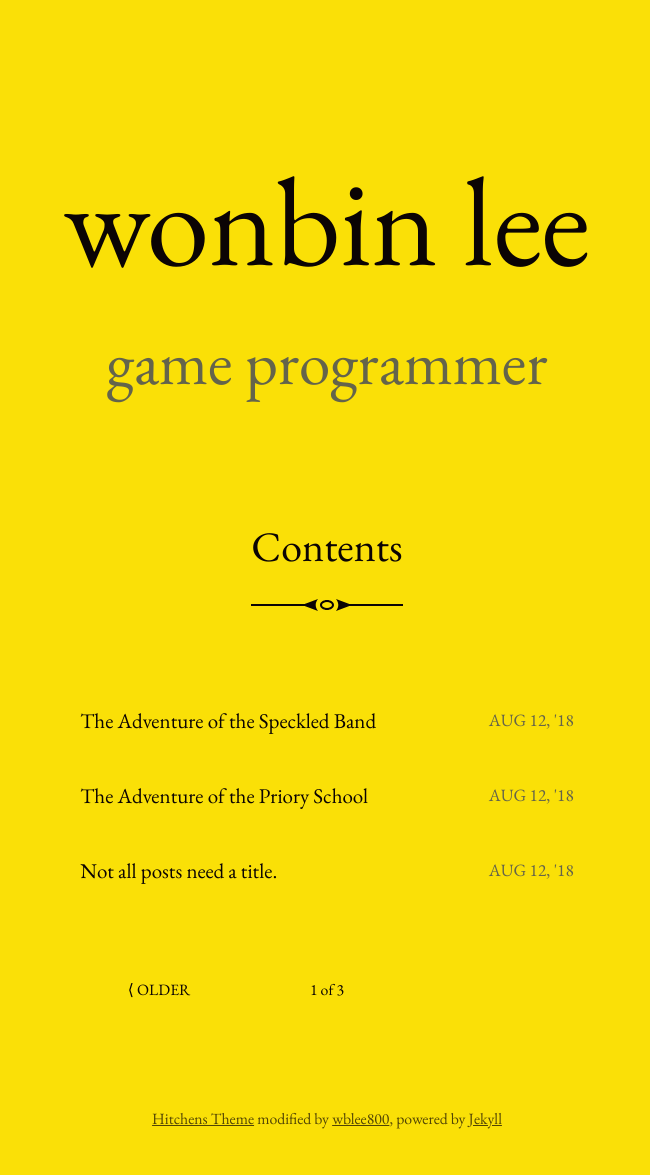
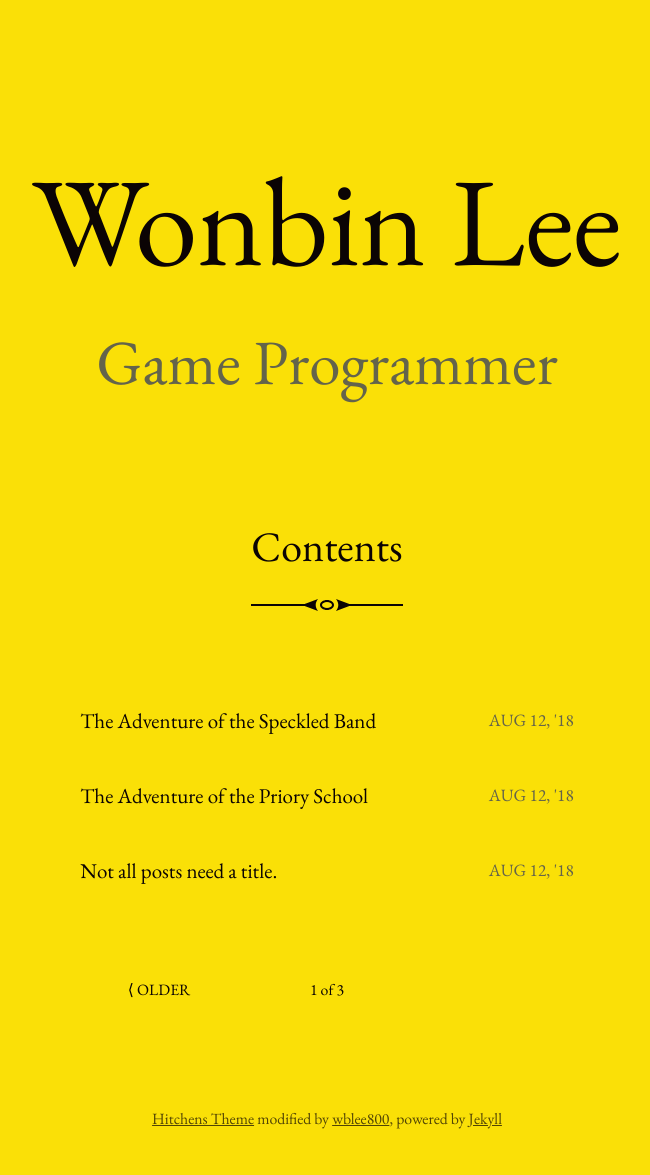
Before and after one commit to wblee800/wblee800.github.io, a Jekyll site: the page built from index.html, in a window 1280 px wide. Shown: the whole page, without its empty margins (313-963 px from the left). Built offline with Jekyll 4.4.1, drawn with Linux system fonts in a browser that asks for light colours; the list of posts is cut into pages by our own code.

```diff
--- a/_config.yml
+++ b/_config.yml
@@ -13,10 +13,10 @@
 # you will see them accessed via {{ site.title }}, {{ site.email }}, and so on.
 # You can create any custom variable you would like, and they will be accessible
 # in the templates via {{ site.myvariable }}.
-title: wonbin lee
+title: Wonbin Lee
 email: wblee800@gmail.com
 description: >- # this means to ignore newlines until "baseurl:"
-  game programmer
+  Game Programmer
 baseurl: "/hitchens" # the subpath of your site, e.g. /blog
 url: "https://patdryburgh.github.io" # the base hostname & protocol for your site, e.g. http://example.com
 icon: /assets/images/w-icon.png
```
